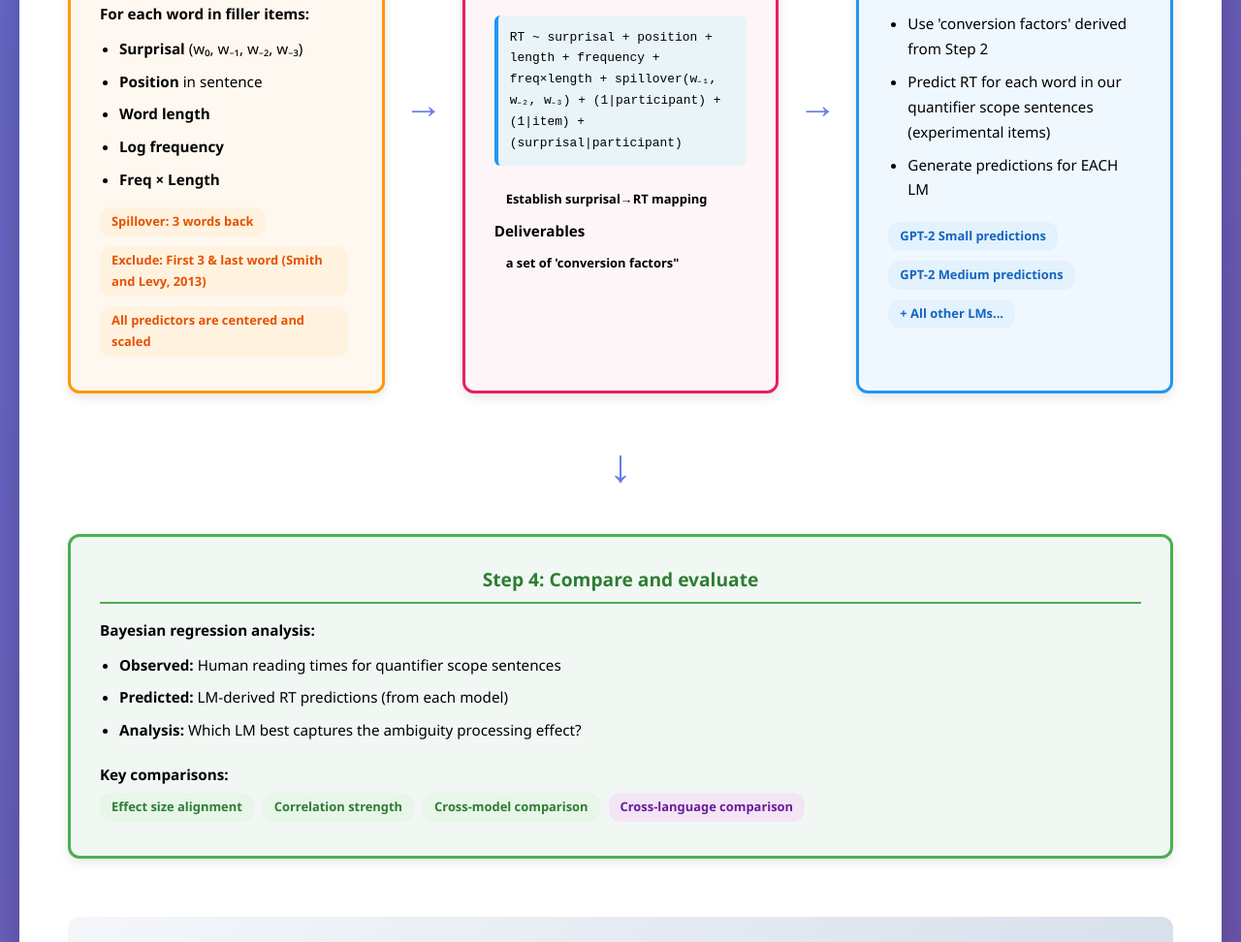
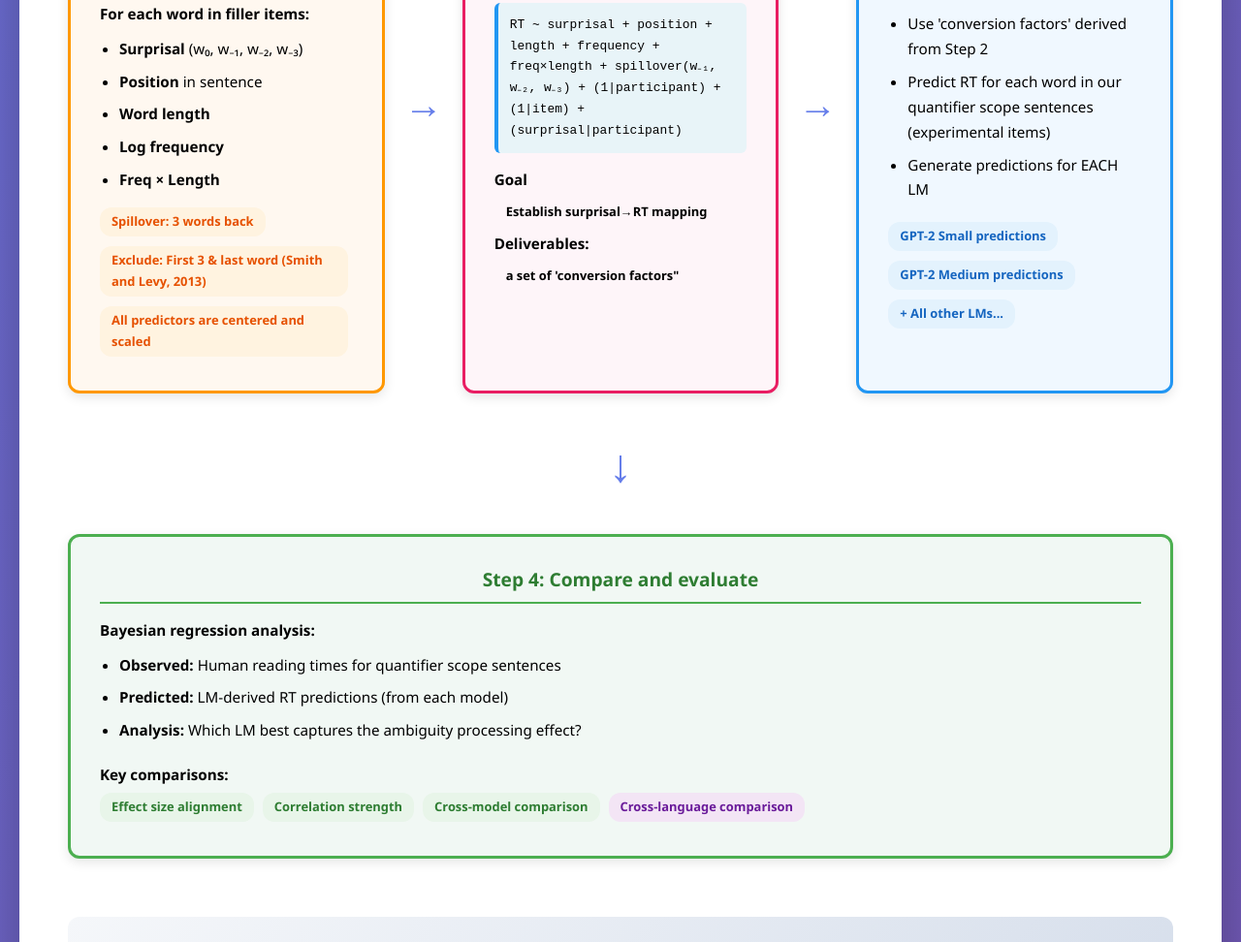
Before and after one commit to Yue00831/SAP_Quantifier_Scope_RT_LLM, a plain HTML site: page index.html in a window 1280 px wide. Shown: the part 2143-3115 px from the top of the page at 97% size. Drawn offline with Linux system fonts and the light colour scheme.

Commit message:
Update index.html

```diff
--- a/index.html
+++ b/index.html
@@ -652,8 +652,8 @@ RT ~ surprisal + position +
     (1|item) +
     (surprisal|participant)
                         </div>
-                        <span class="badge badge-pink">Establish surprisal→RT mapping</span><br>
-                        <strong>Deliverables</strong><span class="badge badge-pink">a set of 'conversion factors"</span>
+                        <strong>Goal</strong><span class="badge badge-pink">Establish surprisal→RT mapping</span><br>
+                        <strong>Deliverables:</strong><span class="badge badge-pink">a set of 'conversion factors"</span>
                     </div>
                 </div>
 
```
